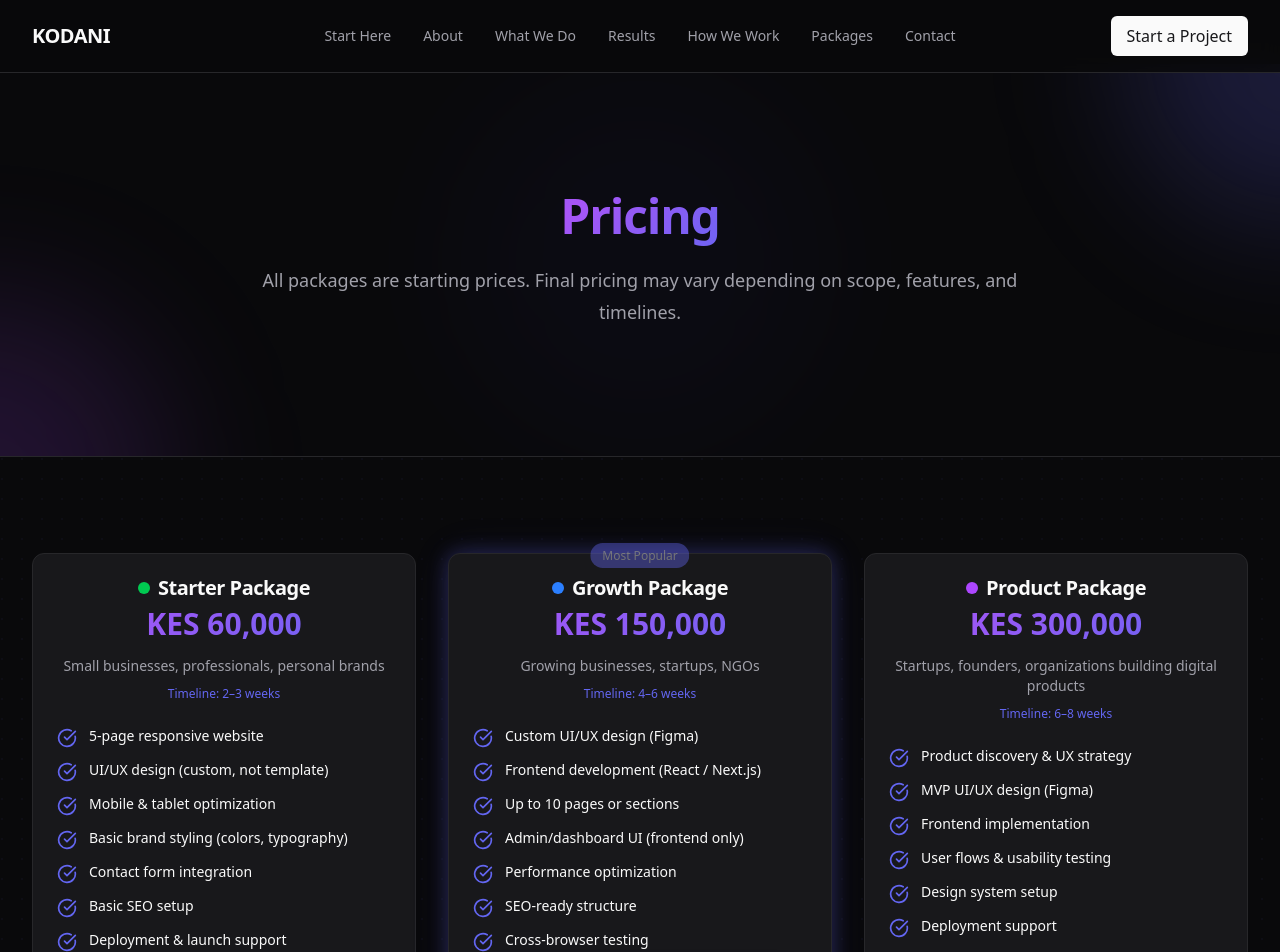
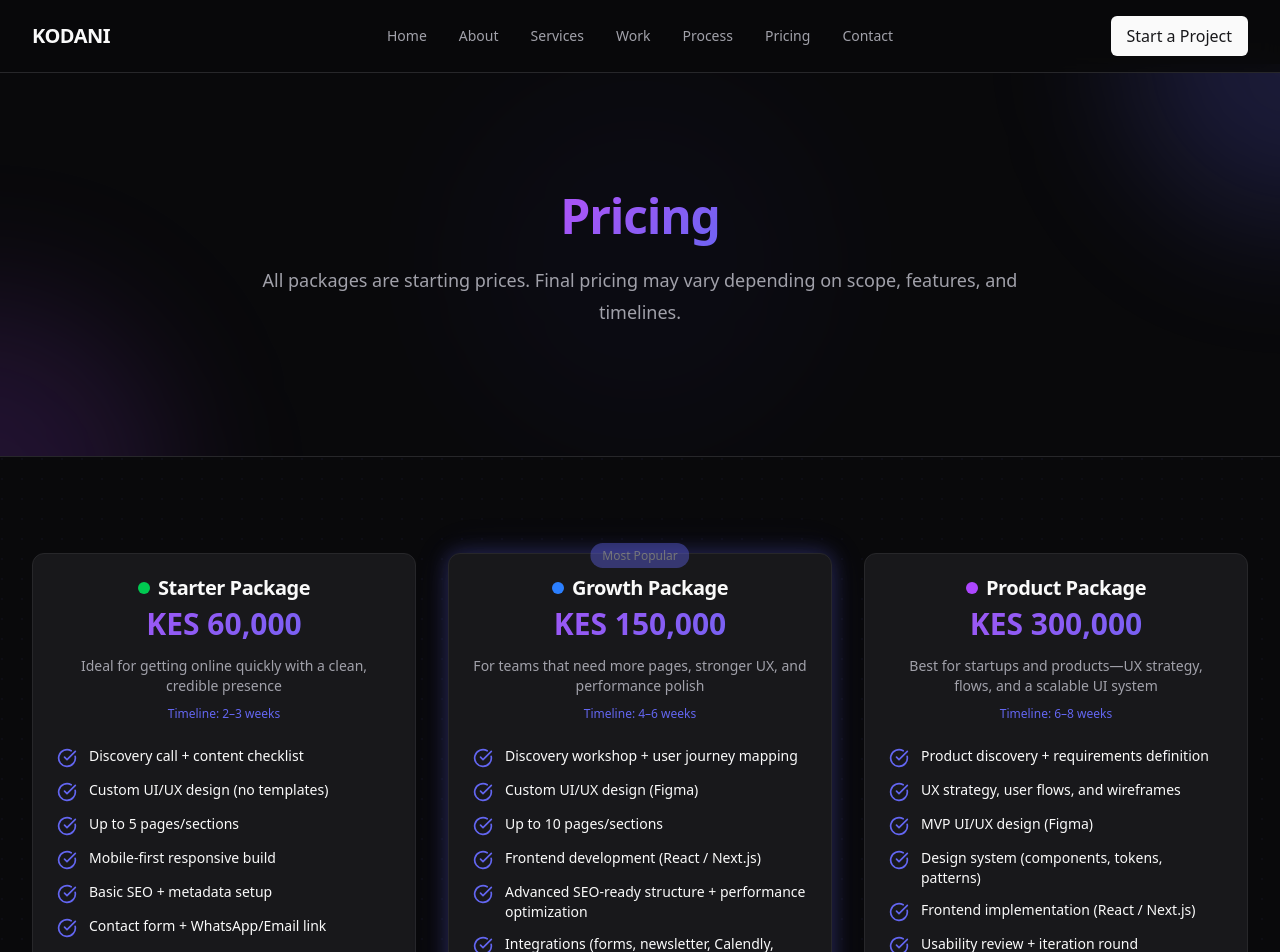
Before and after one commit to jer254/kodani, a Next.js app: page /pricing in a window 1280 px wide. Shown: the top 952 px of the page. Built offline with nearby package versions, Linux system fonts and the light colour scheme.

Commit message:
content update 2

```diff
--- a/src/app/pricing/pricing-content.tsx
+++ b/src/app/pricing/pricing-content.tsx
@@ -12,16 +12,17 @@ const packages = [
     name: "Starter Package",
     price: "KES 60,000",
     color: "bg-green-500",
-    description: "Small businesses, professionals, personal brands",
+    description: "Ideal for getting online quickly with a clean, credible presence",
     timeline: "2–3 weeks",
     features: [
-      "5-page responsive website",
-      "UI/UX design (custom, not template)",
-      "Mobile & tablet optimization",
-      "Basic brand styling (colors, typography)",
-      "Contact form integration",
-      "Basic SEO setup",
-      "Deployment & launch support",
+      "Discovery call + content checklist",
+      "Custom UI/UX design (no templates)",
+      "Up to 5 pages/sections",
+      "Mobile-first responsive build",
+      "Basic SEO + metadata setup",
+      "Contact form + WhatsApp/Email link",
+      "Google Analytics setup",
+      "Deployment + 7 days post-launch support",
     ],
     popular: false,
   },
@@ -29,16 +30,17 @@ const packages = [
     name: "Growth Package",
     price: "KES 150,000",
     color: "bg-blue-500",
-    description: "Growing businesses, startups, NGOs",
+    description: "For teams that need more pages, stronger UX, and performance polish",
     timeline: "4–6 weeks",
     features: [
+      "Discovery workshop + user journey mapping",
       "Custom UI/UX design (Figma)",
+      "Up to 10 pages/sections",
       "Frontend development (React / Next.js)",
-      "Up to 10 pages or sections",
-      "Admin/dashboard UI (frontend only)",
-      "Performance optimization",
-      "SEO-ready structure",
-      "Cross-browser testing",
+      "Advanced SEO-ready structure + performance optimization",
+      "Integrations (forms, newsletter, Calendly, maps)",
+      "Cross-browser + device testing",
+      "Deployment + 14 days post-launch support",
     ],
     popular: true,
   },
@@ -46,15 +48,16 @@ const packages = [
     name: "Product Package",
     price: "KES 300,000",
     color: "bg-purple-500",
-    description: "Startups, founders, organizations building digital products",
+    description: "Best for startups and products—UX strategy, flows, and a scalable UI system",
     timeline: "6–8 weeks",
     features: [
-      "Product discovery & UX strategy",
+      "Product discovery + requirements definition",
+      "UX strategy, user flows, and wireframes",
       "MVP UI/UX design (Figma)",
-      "Frontend implementation",
-      "User flows & usability testing",
-      "Design system setup",
-      "Deployment support",
+      "Design system (components, tokens, patterns)",
+      "Frontend implementation (React / Next.js)",
+      "Usability review + iteration round",
+      "Deployment + production readiness checklist",
       "30 days post-launch support",
     ],
     popular: false,
--- a/src/components/layout/header.tsx
+++ b/src/components/layout/header.tsx
@@ -6,12 +6,12 @@ import { Menu, X } from "lucide-react";
 import { Button } from "@/components/ui/button";
 
 const navigation = [
-  { name: "Start Here", href: "/" },
+  { name: "Home", href: "/" },
   { name: "About", href: "/about" },
-  { name: "What We Do", href: "/services" },
-  { name: "Results", href: "/work" },
-  { name: "How We Work", href: "/process" },
-  { name: "Packages", href: "/pricing" },
+  { name: "Services", href: "/services" },
+  { name: "Work", href: "/work" },
+  { name: "Process", href: "/process" },
+  { name: "Pricing", href: "/pricing" },
   { name: "Contact", href: "/contact" },
 ];
 
```
